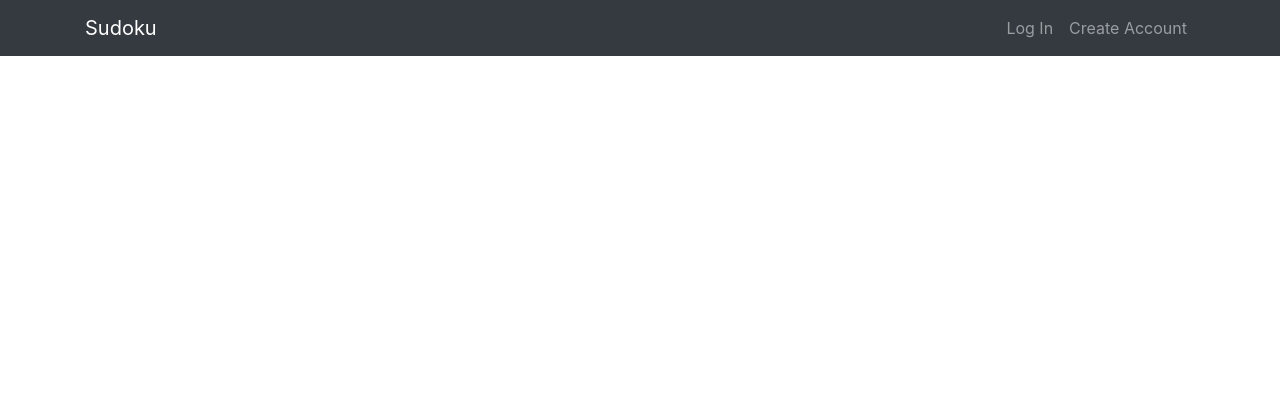
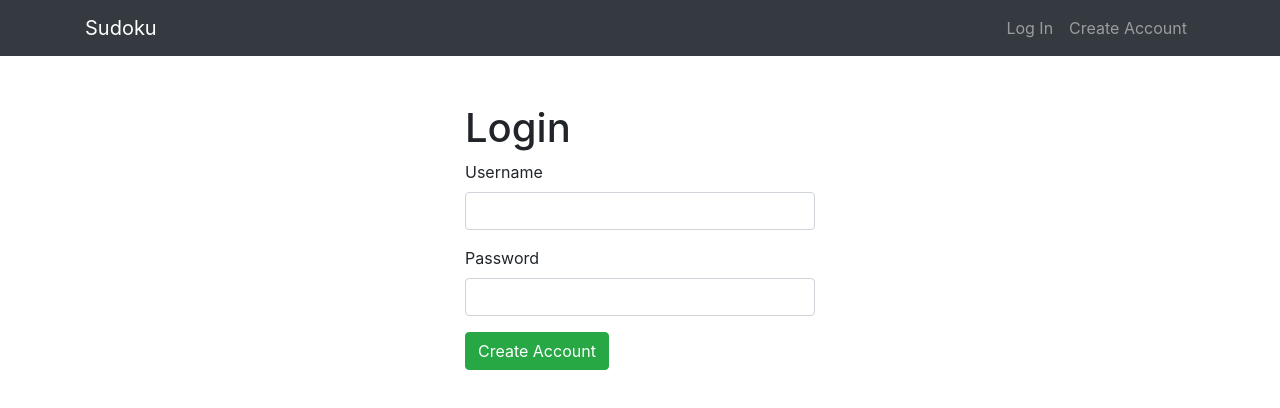
Before and after one commit to diaslucas/Sudoku, a React (Create React App) app in the folder client/: page /Login in a window 1280 px wide. Shown: the top 408 px of the page. Built offline with nearby package versions, Linux system fonts and the light colour scheme.

Commit message:
Implementing login in the back end

```diff
--- a/client/src/App.js
+++ b/client/src/App.js
@@ -9,6 +9,7 @@ import CreateAccount from './components/CreateAccount';
 
 import { Provider } from 'react-redux';
 import store from './store';
+import Login from './components/Login';
 
 class App extends Component {
   render() {
@@ -21,6 +22,7 @@ class App extends Component {
             <Route exact path="/" component={Home} />
             <Route path="/Sudoku/:id" component={Sudoku} />
             <Route path="/CreateAccount" component={CreateAccount} />
+            <Route path="/Login" component={Login} />
           </React.Fragment>
         </Router>
       </Provider>
--- a/client/src/actions/UserActions.js
+++ b/client/src/actions/UserActions.js
@@ -6,7 +6,7 @@ export const createUser = user => dispatch => {
     axios
       .post('/api/users', user)
       .then(res => {
-        storeUserID(res.data._id);
+        storeToken(res.data._id);
         dispatch({
           type: SET_USER_LOGGED_IN,
           payload: res.data._id
@@ -67,12 +67,12 @@ const isUserValid = (user, dispatch) => {
 
 }
 
-const storeUserID = (userID) => {
-  localStorage.setItem('userID', userID);
+const storeToken = (token) => {
+  localStorage.setItem('SudokuToken', token);
 }
 
 export const logOut = () => dispatch => {
-  localStorage.removeItem('userID');
+  localStorage.removeItem('SudokuToken');
   dispatch({
     type: LOGOUT
   });
--- a/client/src/components/Login.js
+++ b/client/src/components/Login.js
@@ -0,0 +1,84 @@
+import React, { Component } from 'react'
+import { Container, Row, Col, Form, FormGroup, Input, Label, Button, Alert } from 'reactstrap';
+import { connect } from 'react-redux';
+import { createUser  } from '../actions/UserActions';
+import PropTypes from 'prop-types';
+import { Redirect } from 'react-router-dom';
+
+class Login extends Component {
+
+  constructor(props) {
+    super(props)
+
+    this.state = {
+      username: "",
+      password: ""
+    }
+
+    this.handleChange = this.handleChange.bind(this);
+    this.handleSubmit = this.handleSubmit.bind(this);
+  }
+
+  handleChange(event) {
+    this.setState({ [event.target.name]: event.target.value });
+  }
+
+  handleSubmit(event) {
+    event.preventDefault();
+    const user = {
+      username: this.state.username,
+      password: this.state.password
+    }
+    this.props.login(user);
+  }
+
+  render() {
+    const { user } = this.props;
+    const { alert } = user;
+    if(user.userLoggedIn !== null) {
+      return <Redirect to='/' />
+    }
+    return (
+      <Container>
+        {alert.visible &&
+          <Alert color="danger">
+            {alert.message.map((message, i) => {
+              return (
+                <span key={i}>{message} <br /></span>
+                )
+            })}
+          </Alert>
+        }
+        <Row>
+          <Col md="4"></Col>
+          <Col md="4">
+            <h1>Login</h1>
+            <Form onSubmit={this.handleSubmit}>
+              <FormGroup>
+                <Label>Username</Label>
+                <Input type="text" name="username" onChange={this.handleChange} />
+              </FormGroup>
+              <FormGroup>
+                <Label>Password</Label>
+                <Input type="password" name="password" onChange={this.handleChange} />
+              </FormGroup>
+              <Button color="success">Create Account</Button>
+            </Form>
+          </Col>
+          <Col md="4"></Col>
+        </Row>
+      </Container>
+    )
+  }
+}
+
+Login.propTypes = {
+  login: PropTypes.func,
+  user: PropTypes.object
+}
+
+const mapStateToProps = (state) => ({
+  user: state.user,
+});
+
+export default connect(mapStateToProps, { createUser })(Login);
```
Also changed, not shown: 1 other file (tests, documents, lock files or other folders).
